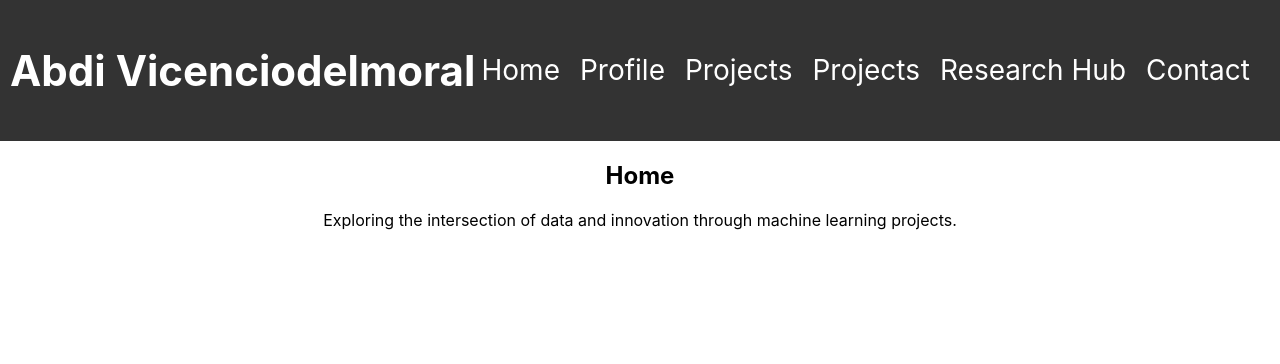
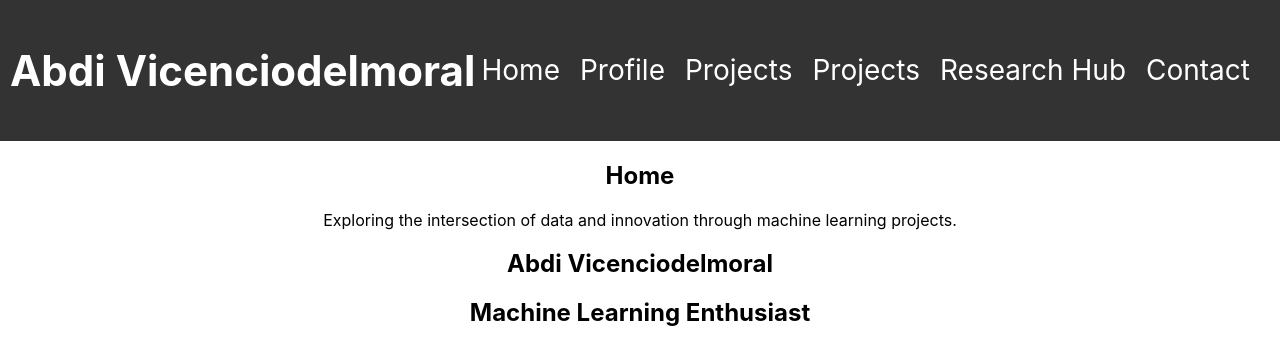
Before and after one commit to AbdiVicenciodelmoral/AbdiVicenciodelmoral.github.io, a React (Create React App) app in the folder my-github-pages-app/: page / in a window 1280 px wide. Shown: the top 364 px of the page. Built offline with nearby package versions, Linux system fonts and the light colour scheme.

Commit message:
Adding Introduction on Home Tab

```diff
--- a/my-github-pages-app/src/App.js
+++ b/my-github-pages-app/src/App.js
@@ -33,6 +33,10 @@ function App(){
       <section id='home' style={{ display: activeSection === 'home' ? 'block' : 'none' }}>
         <h2>Home</h2>
         <p>Exploring the intersection of data and innovation through machine learning projects.</p>
+        <div className='intro'>
+          <h1>Abdi Vicenciodelmoral</h1>
+          <h2>Machine Learning Enthusiast</h2>
+        </div>
       </section>
       <section id='profile' style={{display: activeSection === 'profile' ? 'block' : 'none'}}>
         <h2>Profile</h2>
```
